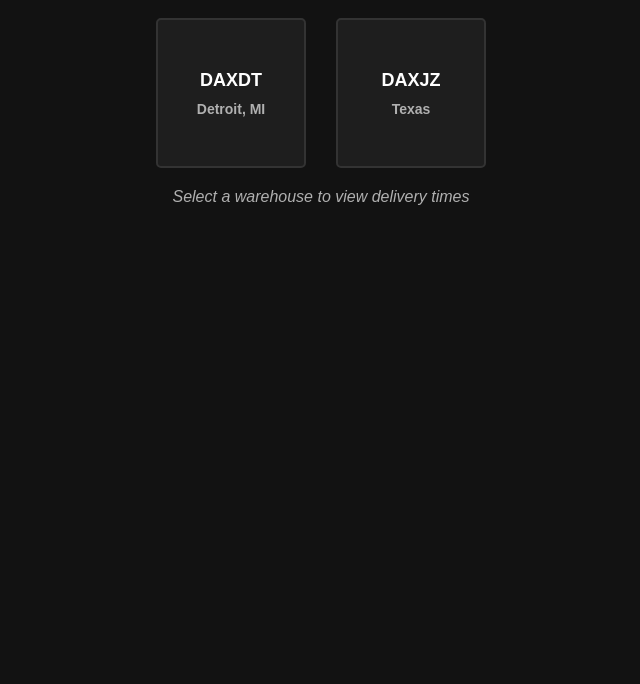
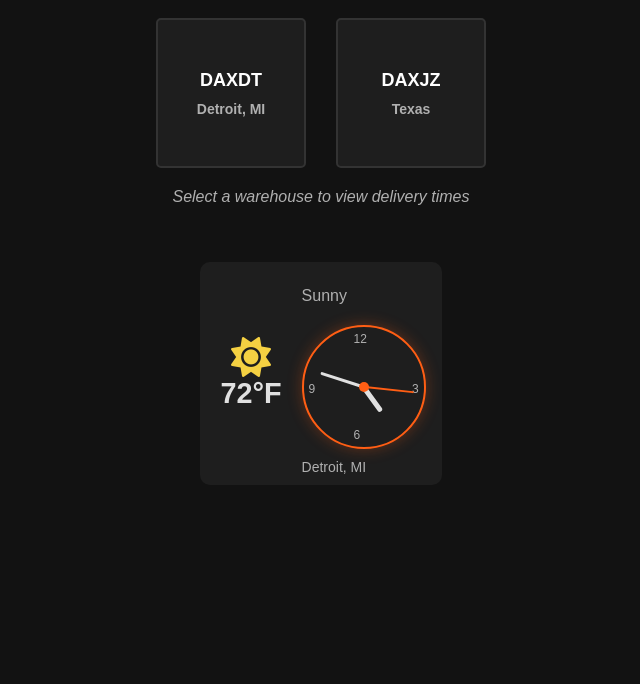
Before and after one commit to Detroitaxle/detroitaxle.github.io, a plain HTML site: page index.html in a window 1280 px wide. Shown: the part 116-800 px from the top of the page, without its empty margins (319-959 px from the left). Drawn offline with Linux system fonts and the light colour scheme.

Commit message:
Update index.html

```diff
--- a/index.html
+++ b/index.html
@@ -46,7 +46,7 @@
         }
 
         .logo {
-            height: 60px;  /* Smaller logo */
+            height: 60px;
             width: auto;
             fill: var(--logo-color);
             transition: all 0.3s ease;
@@ -115,6 +115,114 @@
             font-size: 14px;
             margin-top: 10px;
             color: var(--text-secondary);
+        }
+
+        /* Detroit Weather Info */
+        .detroit-info {
+            margin-top: 40px;
+            padding: 20px;
+            background-color: var(--card-bg);
+            border-radius: 10px;
+            display: inline-flex;
+            align-items: center;
+            gap: 20px;
+        }
+
+        .weather-icon {
+            font-size: 2.5rem;
+            color: #f5d142;
+        }
+
+        .weather-temp {
+            font-size: 1.8rem;
+            font-weight: bold;
+        }
+
+        .weather-details {
+            text-align: left;
+        }
+
+        .weather-desc {
+            color: var(--text-secondary);
+            margin-top: 5px;
+        }
+
+        /* Analog Clock */
+        .clock-container {
+            position: relative;
+            width: 120px;
+            height: 120px;
+            margin: 20px auto;
+        }
+
+        .clock-face {
+            width: 100%;
+            height: 100%;
+            border-radius: 50%;
+            background-color: var(--card-bg);
+            border: 2px solid var(--primary-color);
+            position: relative;
+            box-shadow: 0 0 15px rgba(255, 94, 20, 0.3);
+        }
+
+        .clock-center {
+            position: absolute;
+            width: 10px;
+            height: 10px;
+            background-color: var(--primary-color);
+            border-radius: 50%;
+            top: 50%;
+            left: 50%;
+            transform: translate(-50%, -50%);
+            z-index: 4;
+        }
+
+        .clock-hour {
+            position: absolute;
+            width: 5px;
+            height: 30px;
+            background-color: var(--text-color);
+            top: 30px;
+            left: 57.5px;
+            transform-origin: 50% 100%;
+            z-index: 3;
+            border-radius: 3px;
+        }
+
+        .clock-minute {
+            position: absolute;
+            width: 3px;
+            height: 45px;
+            background-color: var(--text-color);
+            top: 15px;
+            left: 58.5px;
+            transform-origin: 50% 100%;
+            z-index: 2;
+            border-radius: 3px;
+        }
+
+        .clock-second {
+            position: absolute;
+            width: 2px;
+            height: 50px;
+            background-color: var(--primary-color);
+            top: 10px;
+            left: 59px;
+            transform-origin: 50% 100%;
+            z-index: 1;
+            border-radius: 1px;
+        }
+
+        .clock-label {
+            position: absolute;
+            font-size: 12px;
+            color: var(--text-secondary);
+        }
+
+        .clock-city {
+            margin-top: 10px;
+            color: var(--text-secondary);
+            font-size: 14px;
         }
 
         /* State Grid View */
@@ -290,6 +398,16 @@
                 width: 120px;
                 height: 120px;
             }
+
+            .detroit-info {
+                flex-direction: column;
+                gap: 10px;
+                text-align: center;
+            }
+
+            .weather-details {
+                text-align: center;
+            }
         }
 
         @media (max-width: 600px) {
@@ -328,7 +446,7 @@
     <div class="container">
         <div class="logo-container">
             <svg class="logo" xmlns="http://www.w3.org/2000/svg" viewBox="0 0 200 50">
-                <text x="10" y="30" font-family="Arial" font-size="30">DetroitAxle</text>
+                <text x="10" y="35" font-family="Arial" font-size="30">DETROIT AXLE</text>
             </svg>
         </div>
 
@@ -345,6 +463,30 @@
                 </button>
             </div>
             <p class="instructions">Select a warehouse to view delivery times</p>
+
+            <!-- Detroit Weather and Time -->
+            <div class="detroit-info">
+                <div>
+                    <i class="fas fa-sun weather-icon"></i>
+                    <div class="weather-temp">72°F</div>
+                </div>
+                <div class="weather-details">
+                    <div class="weather-desc">Sunny</div>
+                    <div class="clock-container">
+                        <div class="clock-face">
+                            <div class="clock-hour" id="clock-hour"></div>
+                            <div class="clock-minute" id="clock-minute"></div>
+                            <div class="clock-second" id="clock-second"></div>
+                            <div class="clock-center"></div>
+                            <div class="clock-label" style="top: 5px; left: 50px;">12</div>
+                            <div class="clock-label" style="top: 55px; right: 5px;">3</div>
+                            <div class="clock-label" style="bottom: 5px; left: 50px;">6</div>
+                            <div class="clock-label" style="top: 55px; left: 5px;">9</div>
+                        </div>
+                        <div class="clock-city">Detroit, MI</div>
+                    </div>
+                </div>
+            </div>
         </div>
 
         <!-- State Grid View -->
@@ -426,6 +568,31 @@
         const backBtn = document.getElementById('backBtn');
         const stateGrid = document.getElementById('stateGrid');
         const overlay = document.getElementById('overlay');
+        const hourHand = document.getElementById('clock-hour');
+        const minuteHand = document.getElementById('clock-minute');
+        const secondHand = document.getElementById('clock-second');
+
+        // Update analog clock
+        function updateClock() {
+            const now = new Date();
+            const detroitTime = new Date(now.toLocaleString("en-US", {timeZone: "America/Detroit"}));
+
+            const hours = detroitTime.getHours() % 12;
+            const minutes = detroitTime.getMinutes();
+            const seconds = detroitTime.getSeconds();
+
+            const hourDegrees = (hours * 30) + (minutes * 0.5);
+            const minuteDegrees = minutes * 6;
+            const secondDegrees = seconds * 6;
+
+            hourHand.style.transform = `rotate(${hourDegrees}deg)`;
+            minuteHand.style.transform = `rotate(${minuteDegrees}deg)`;
+            secondHand.style.transform = `rotate(${secondDegrees}deg)`;
+        }
+
+        // Update clock every second
+        updateClock();
+        setInterval(updateClock, 1000);
 
         // Initialize the state grid
         function initStateGrid() {
```
